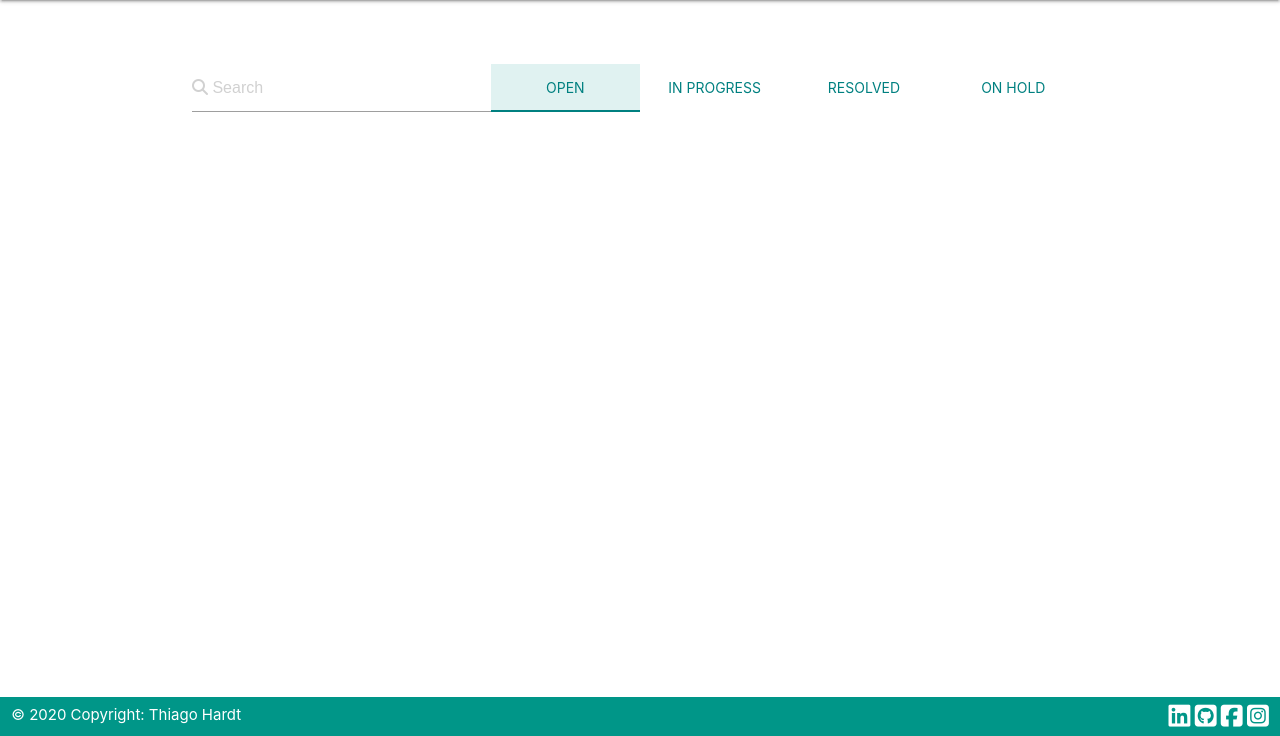
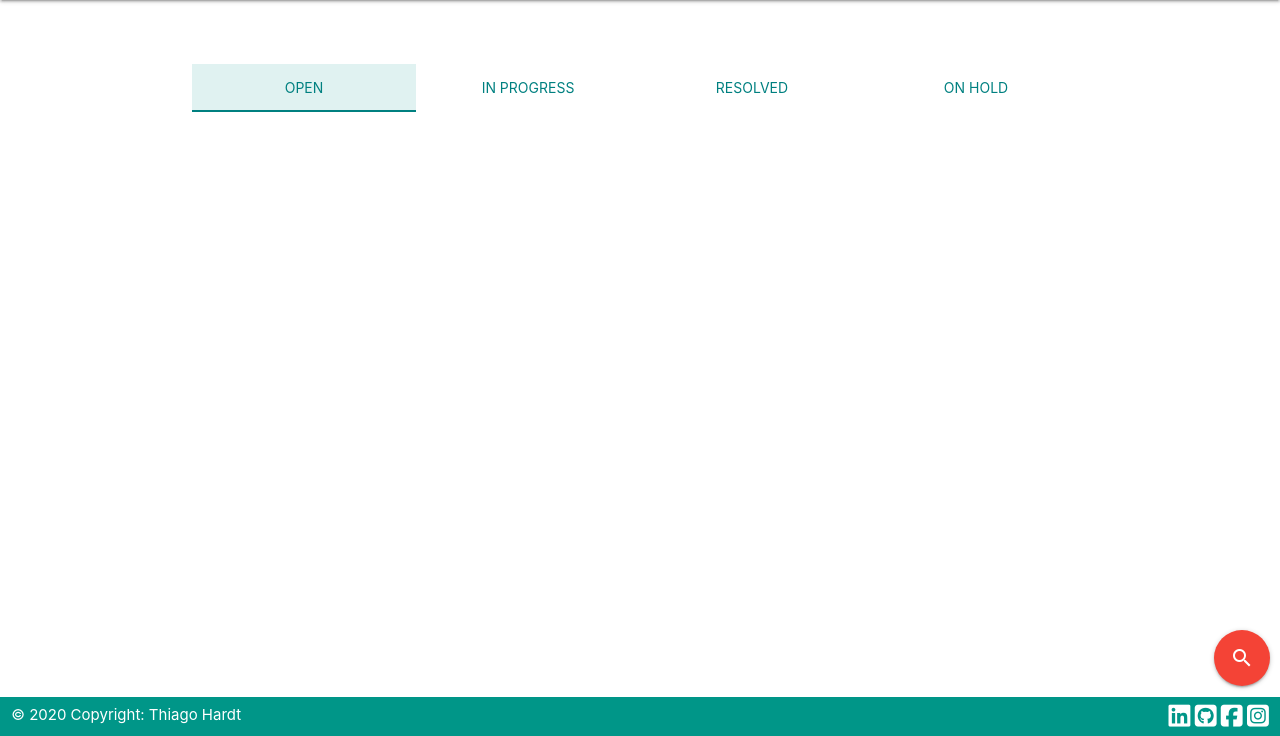
Before and after one commit to Code-Institute-Submissions/bug-tracker-1, a Flask app: page /dashboard in a window 1280 px wide. Shown: the part 64-800 px from the top of the page. Run offline with Flask 2, Linux system fonts and the light colour scheme; the visitor is signed in with stand-in values (Sample User, id 1); data that the repository does not hold is empty; some libraries are stand-ins or nearby versions.

Commit message:
Added ability to search tickets

```diff
--- a/app.py
+++ b/app.py
@@ -123,6 +123,15 @@ def delete_ticket(ticket_id):
 @login_required
 def stats():
     return render_template("stats.html")
+
+
+@app.route("/search_ticket", methods=["GET", "POST"])
+def search_ticket():
+    query = request.form.get("search-tab")
+    tickets = list(mongo.db.tickets.find({"$text": {"$search": query}}))
+    if len(tickets) == 0:
+        flash("No tickets found.")
+    return render_template("dashboard.html", tickets=tickets)
 
 
 class User:
--- a/static/css/style.css
+++ b/static/css/style.css
@@ -33,6 +33,11 @@ a:hover {
     font-size: 12px;
     color: #F44336;
     text-transform: none;
+}
+
+.fixed-action-btn {
+    bottom: 50px;
+    right: 10px;
 }
 
 /* ################################# Navbar #################################*/
--- a/static/js/script.js
+++ b/static/js/script.js
@@ -10,6 +10,9 @@ $(document).ready(function () {
   $('select').formSelect();
   $('.carousel').carousel();
   $('.modal').modal();
+  $('.fixed-action-btn').floatingActionButton({
+    direction: 'left'
+  });
   $("#due_date").datepicker({
     format: 'dd/mm/yyyy',
     minDate: date,
--- a/templates/dashboard.html
+++ b/templates/dashboard.html
@@ -4,17 +4,9 @@
   <div class="row">
     <!-- Tabs -->
     <div class="container container-tickets">
+      <form action="{{ url_for('search_ticket')}}" method="POST">
         <ul class="tabs teal-text">
-        <li class="tab col s4 input-field hide-on-small-only">
-          <input
-            type="text"
-            id="search-tab"
-            name="search-tab"
-            placeholder="&#xF002; Search"
-            style="font-family: Arial, FontAwesome"
-          />
-        </li>
-        <li class="tab col s2">
+          <li class="tab col s2 l3">
             <a
               href="#open_tab"
               data-toggle="collapse"
@@ -23,7 +15,7 @@
               >Open</a
             >
           </li>
-        <li class="tab col s2">
+          <li class="tab col s2 l3">
             <a
               href="#in_progress_tab"
               data-toggle="collapse"
@@ -32,7 +24,7 @@
               >In Progress</a
             >
           </li>
-        <li class="tab col s2">
+          <li class="tab col s2 l3">
             <a
               href="#resolved_tab"
               data-toggle="collapse"
@@ -41,7 +33,7 @@
               >Resolved</a
             >
           </li>
-        <li class="tab col s2">
+          <li class="tab col s2 l3">
             <a
               href="#on_hold_tab"
               data-toggle="collapse"
@@ -53,6 +45,29 @@
         </ul>
         <!-- Collapsible -->
         {% include "collapsible_tickets.html" %}
+
+        <!-- Floating Search  -->
+        <div class="fixed-action-btn">
+          <a class="btn-floating btn-large red">
+            <i class="large material-icons">search</i>
+          </a>
+          <ul>
+            <li>
+              <input
+                class="btn-floating teal-text"
+                type="text"
+                id="search-tab"
+                name="search-tab"
+                placeholder="&#xF002;"
+                style="font-family: Arial, FontAwesome"
+              />
+            </li>
+            <li>
+              <button type="submit" class="btn">Search</button>
+            </li>
+          </ul>
+        </div>
+      </form>
     </div>
   </div>
 </section>
```
Lines whose indentation alone changed are shown as unchanged.
